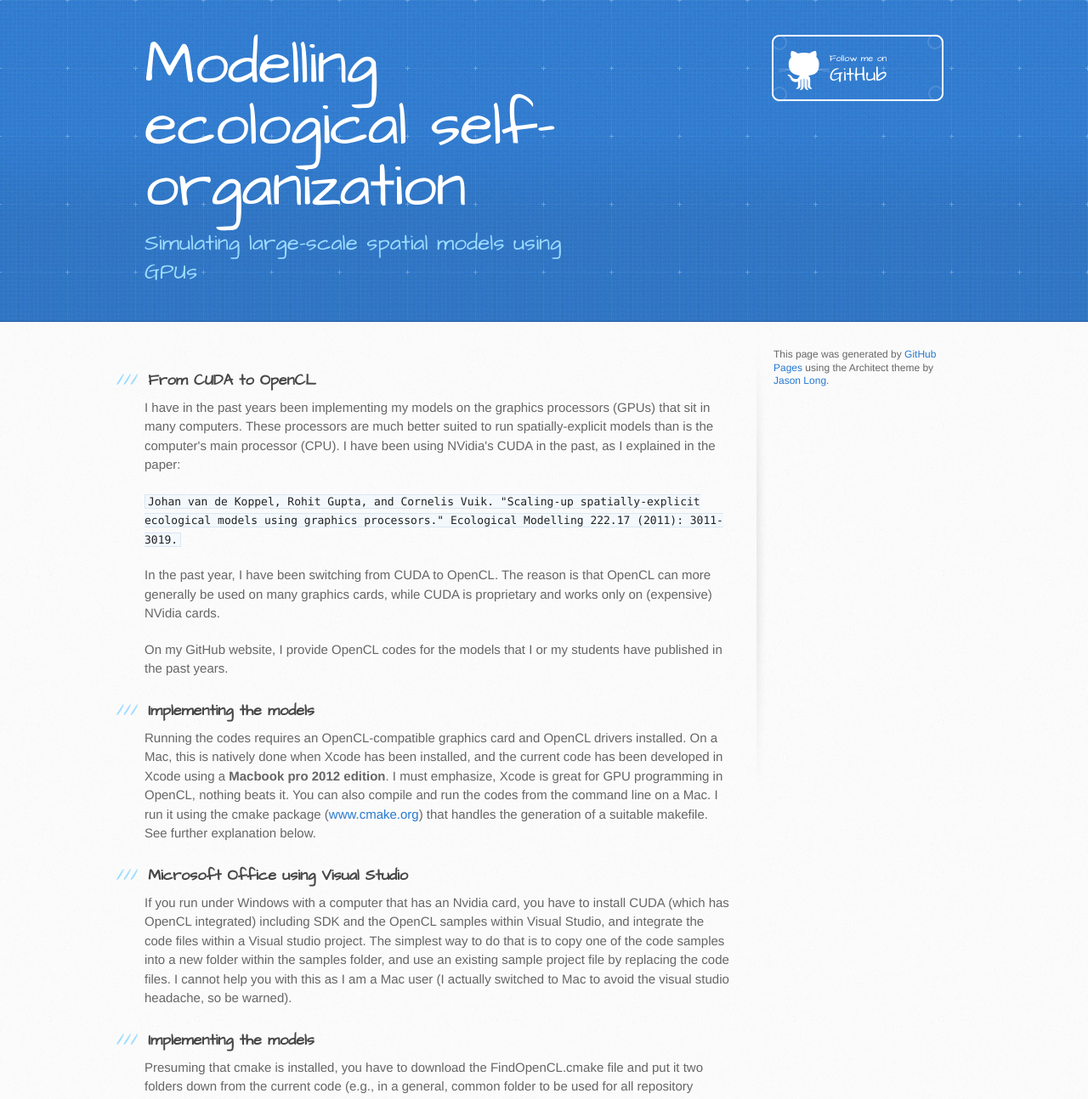
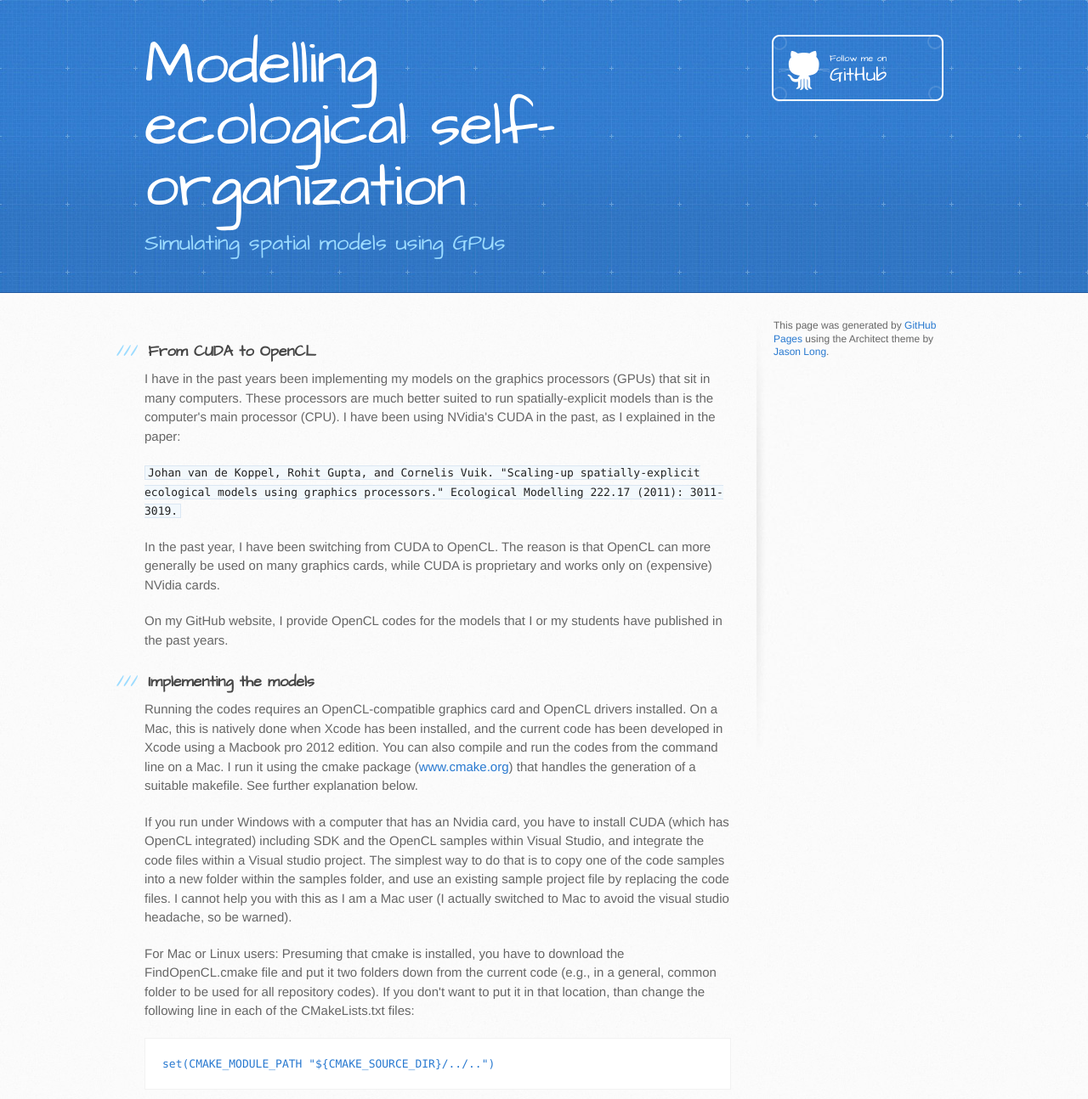
Before and after one commit to JohanvandeKoppel/JohanvandeKoppel.github.io, a plain HTML site: page index.html in a window 1280 px wide. Shown: the top 1294 px of the page at 85% size. Drawn offline with Linux system fonts and the light colour scheme.

Commit message:
Replace master branch with page content via GitHub

```diff
--- a/index.html
+++ b/index.html
@@ -20,7 +20,7 @@
     <header>
       <div class="inner">
         <h1>Modelling ecological self-organization</h1>
-        <h2>Simulating large-scale spatial models using GPUs</h2>
+        <h2>Simulating spatial models using GPUs</h2>
         <a href="https://github.com/JohanvandeKoppel" class="button"><small>Follow me on</small> GitHub</a>
       </div>
     </header>
@@ -43,15 +43,11 @@
 <h3>
 <a id="implementing-the-models" class="anchor" href="#implementing-the-models" aria-hidden="true"><span class="octicon octicon-link"></span></a>Implementing the models</h3>
 
-<p>Running the codes requires an OpenCL-compatible graphics card and OpenCL drivers installed. On a Mac, this is natively done when Xcode has been installed, and the current code has been developed in Xcode using a <b>Macbook pro 2012 edition</b>. I must emphasize, Xcode is great for GPU programming in OpenCL, nothing beats it. You can also compile and run the codes from the command line on a Mac. I run it using the cmake package (<a href="http://www.cmake.org">www.cmake.org</a>) that handles the generation of a suitable makefile. See further explanation below.</p>
+<p>Running the codes requires an OpenCL-compatible graphics card and OpenCL drivers installed. On a Mac, this is natively done when Xcode has been installed, and the current code has been developed in Xcode using a Macbook pro 2012 edition. You can also compile and run the codes from the command line on a Mac. I run it using the cmake package (<a href="http://www.cmake.org">www.cmake.org</a>) that handles the generation of a suitable makefile. See further explanation below.</p>
 
-<h3>
-<a id="implementing-the-models" class="anchor" href="#Linux users" aria-hidden="true"><span class="octicon octicon-link"></span></a>Microsoft Office using Visual Studio</h3>
 <p>If you run under Windows with a computer that has an Nvidia card, you have to install CUDA (which has OpenCL integrated) including SDK and the OpenCL samples within Visual Studio, and integrate the code files within a Visual studio project. The simplest way to do that is to copy one of the code samples into a new folder within the samples folder, and use an existing sample project file by replacing the code files. I cannot help you with this as I am a Mac user (I actually switched to Mac to avoid the visual studio headache, so be warned).</p>
 
-<h3>
-<a id="implementing-the-models" class="anchor" href="#Linux users" aria-hidden="true"><span class="octicon octicon-link"></span></a>Implementing the models</h3>
-Presuming that cmake is installed, you have to download the FindOpenCL.cmake file and put it two folders down from the current code (e.g., in a general, common folder to be used for all repository codes). If you don't want to put it in that location, than change the following line in each of the CMakeLists.txt files:</p>
+<p>For Mac or Linux users: Presuming that cmake is installed, you have to download the FindOpenCL.cmake file and put it two folders down from the current code (e.g., in a general, common folder to be used for all repository codes). If you don't want to put it in that location, than change the following line in each of the CMakeLists.txt files:</p>
 
 <pre><code>set(CMAKE_MODULE_PATH "${CMAKE_SOURCE_DIR}/../..")
 </code></pre>
```
Also changed, not shown: params.json (+1 -1 lines).
